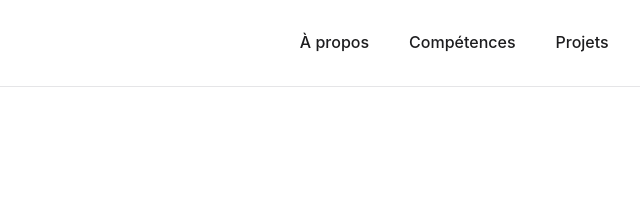
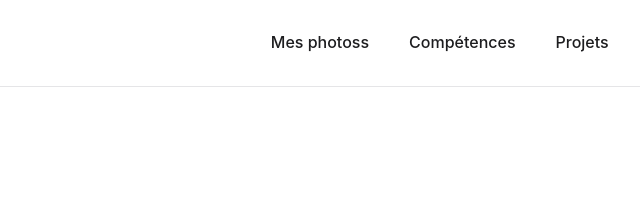
Before and after one commit to LaWass1864/ETIK, a plain HTML site: page index.html in a window 1280 px wide. Shown: the top 204 px of the page, 511-1151 px from the left. Drawn offline with Linux system fonts and the light colour scheme.

Commit message:
modificaiton ligne 23 fichier html

```diff
--- a/index.html
+++ b/index.html
@@ -20,7 +20,7 @@
                     [Votre Nom]
                 </div>
                 <ul class="nav-links">
-                    <li><a href="#about">À propos</a></li>
+                    <li><a href="#about">Mes photoss</a></li>
                     <li><a href="#skills">Compétences</a></li>
                     <li><a href="#projects">Projets</a></li>
                     <li><a href="#contact">Contact</a></li>
```
